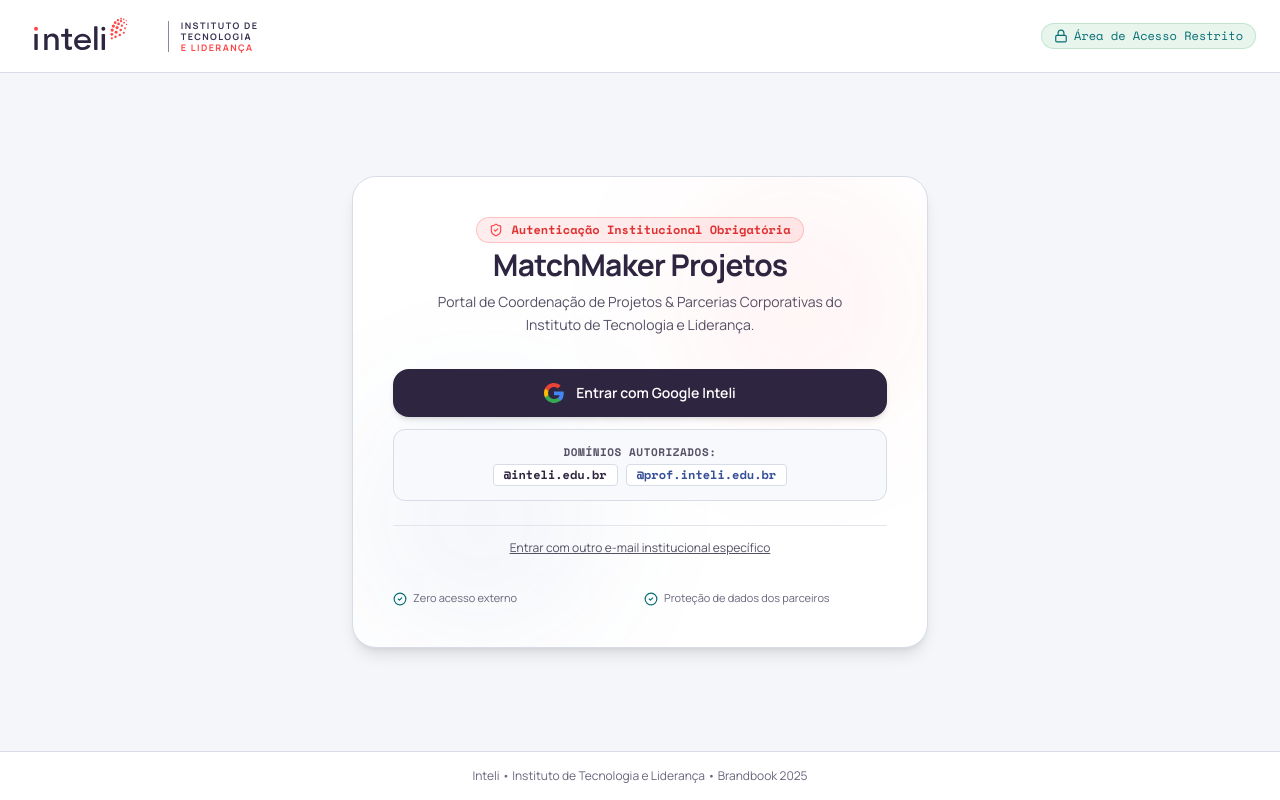
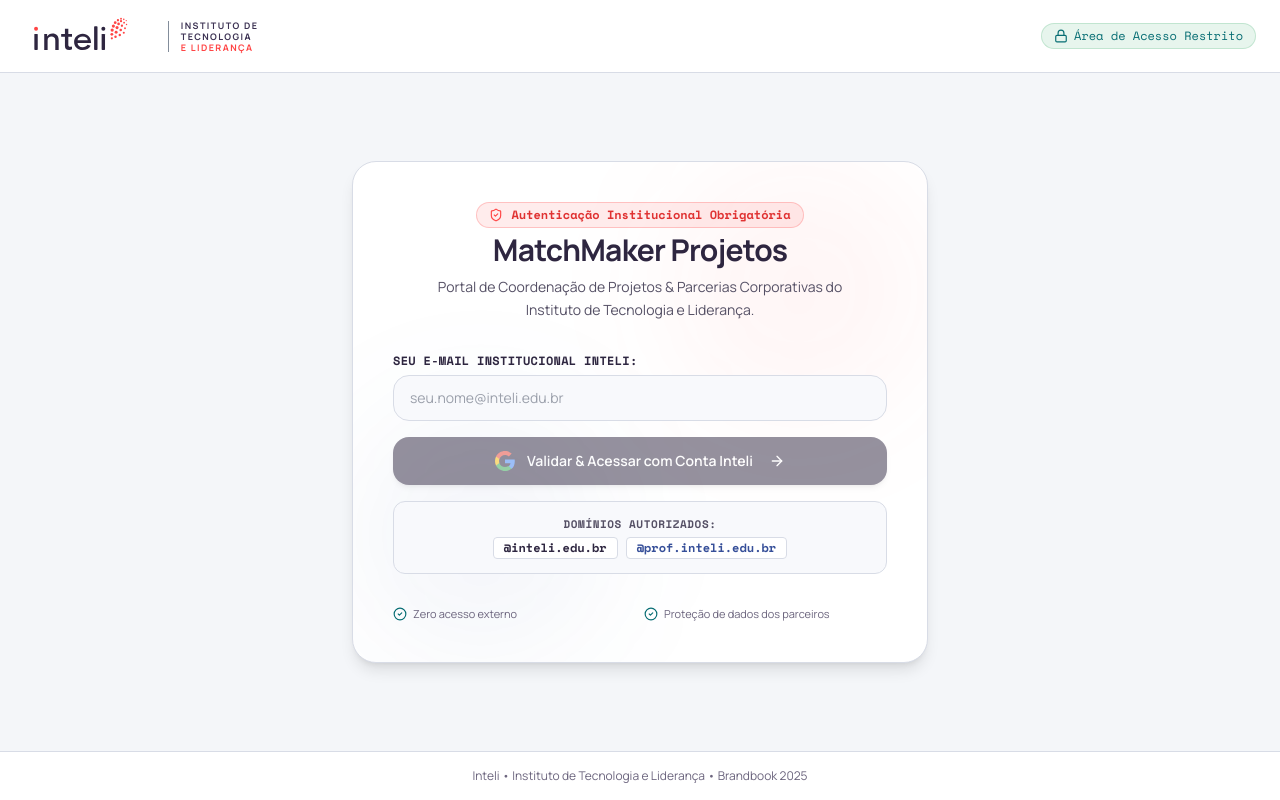
Before and after one commit to WilliamFreitasInteli/analisadordeiniciativa_v2, a React (Vite) app: page / in a window 1280 px wide. Built offline with nearby package versions, Linux system fonts and the light colour scheme; a web font is replaced by a local one.

Commit message:
feat(auth): implement Google Identity Services and refine login
Integrate Google Identity Services client script and update session management to support sessionStorage. Improve email domain validation and restructure the login form to require institutional email input for authentication.

```diff
--- a/index.html
+++ b/index.html
@@ -12,6 +12,8 @@
     <link rel="preconnect" href="https://fonts.googleapis.com">
     <link rel="preconnect" href="https://fonts.gstatic.com" crossorigin>
     <link href="https://fonts.googleapis.com/css2?family=Manrope:wght@300;400;500;600;700;800&family=Platypi:ital,wght@0,300..800;1,300..800&family=Space+Mono:ital,wght@0,400;0,700;1,400;1,700&display=swap" rel="stylesheet">
+    <!-- Google Identity Services client script -->
+    <script src="https://accounts.google.com/gsi/client" async defer></script>
   </head>
   <body class="bg-[#f4f6f9] text-[#2e2640] font-sans antialiased selection:bg-[#ff4545] selection:text-white min-h-screen">
     <div id="root"></div>
--- a/src/components/LoginScreen.tsx
+++ b/src/components/LoginScreen.tsx
@@ -6,14 +6,8 @@
 export const LoginScreen: React.FC = () => {
   const { signInWithGoogle, error, clearError, isLoading } = useAuth();
   const [emailInput, setEmailInput] = useState('');
-  const [isCustomInputOpen, setIsCustomInputOpen] = useState(false);
 
-  const handleQuickGoogleSignIn = async () => {
-    clearError();
-    await signInWithGoogle('william.freitas@inteli.edu.br');
-  };
-
-  const handleCustomSignIn = async (e: React.FormEvent) => {
+  const handleSubmit = async (e: React.FormEvent) => {
     e.preventDefault();
     if (!emailInput.trim()) return;
     await signInWithGoogle(emailInput.trim());
@@ -68,13 +62,31 @@
               </div>
             )}
 
-            {/* Primary Google Login Button */}
-            <div className="space-y-3 pt-2">
+            {/* Institutional Sign-In Form */}
+            <form onSubmit={handleSubmit} className="space-y-4 pt-2">
+              <div>
+                <label className="block text-xs font-bold text-[#2e2640] mb-1.5 uppercase tracking-wide font-mono">
+                  Seu E-mail Institucional Inteli:
+                </label>
+                <div className="relative">
+                  <input
+                    type="email"
+                    required
+                    placeholder="seu.nome@inteli.edu.br"
+                    value={emailInput}
+                    onChange={(e) => {
+                      clearError();
+                      setEmailInput(e.target.value);
+                    }}
+                    className="w-full bg-[#f8f9fc] border border-[#d8dce6] rounded-2xl px-4 py-3 text-sm text-[#2e2640] placeholder-[#9ba0ab] focus:outline-none focus:ring-2 focus:ring-[#ff4545] focus:border-[#ff4545] transition"
+                  />
+                </div>
+              </div>
+
               <button
-                type="button"
-                onClick={handleQuickGoogleSignIn}
-                disabled={isLoading}
-                className="w-full flex items-center justify-center gap-3 py-3.5 px-6 rounded-2xl bg-[#2e2640] hover:bg-[#1f192c] text-white font-semibold text-sm transition shadow-md hover:shadow-lg disabled:opacity-60 cursor-pointer"
+                type="submit"
+                disabled={isLoading || !emailInput.trim()}
+                className="w-full flex items-center justify-center gap-3 py-3.5 px-6 rounded-2xl bg-[#2e2640] hover:bg-[#1f192c] text-white font-semibold text-sm transition shadow-md hover:shadow-lg disabled:opacity-50 disabled:cursor-not-allowed cursor-pointer"
               >
                 {/* Google 'G' Icon */}
                 <svg className="w-5 h-5 shrink-0" viewBox="0 0 24 24">
@@ -96,8 +108,9 @@
                   />
                 </svg>
                 <span>
-                  {isLoading ? 'Conectando...' : 'Entrar com Google Inteli'}
+                  {isLoading ? 'Autenticando credenciais...' : 'Validar & Acessar com Conta Inteli'}
                 </span>
+                <ArrowRight className="w-4 h-4 ml-1" />
               </button>
 
               {/* Allowed Domains Badge */}
@@ -114,47 +127,7 @@
                   </span>
                 </div>
               </div>
-            </div>
-
-            {/* Alternative custom email input for testing different accounts */}
-            <div className="pt-2 border-t border-[#e2e5ec]">
-              {!isCustomInputOpen ? (
-                <button
-                  type="button"
-                  onClick={() => setIsCustomInputOpen(true)}
-                  className="w-full text-center text-xs text-[#555065] hover:text-[#2e2640] transition underline"
-                >
-                  Entrar com outro e-mail institucional específico
-                </button>
-              ) : (
-                <form onSubmit={handleCustomSignIn} className="space-y-3 pt-2">
-                  <label className="block text-xs font-semibold text-[#555065]">
-                    Insira seu e-mail institucional (@inteli.edu.br ou @prof.inteli.edu.br):
-                  </label>
-                  <div className="flex gap-2">
-                    <input
-                      type="email"
-                      required
-                      placeholder="seu.nome@inteli.edu.br"
-                      value={emailInput}
-                      onChange={(e) => setEmailInput(e.target.value)}
-                      className="flex-1 bg-[#f8f9fc] border border-[#d8dce6] rounded-xl px-3.5 py-2 text-xs text-[#2e2640] placeholder-[#9ba0ab] focus:outline-none focus:ring-2 focus:ring-[#ff4545] focus:border-[#ff4545]"
-                    />
-                    <button
-                      type="submit"
-                      disabled={isLoading}
-                      className="px-4 py-2 rounded-xl text-xs font-semibold bg-[#ff4545] hover:bg-[#e03232] text-white transition flex items-center gap-1.5 shadow-sm shrink-0"
-                    >
-                      <span>Validar</span>
-                      <ArrowRight className="w-3.5 h-3.5" />
-                    </button>
-                  </div>
-                  <p className="text-[11px] text-[#6c657e]">
-                    E-mails de domínios públicos (ex: @gmail.com, @hotmail.com) serão sumariamente rejeitados.
-                  </p>
-                </form>
-              )}
-            </div>
+            </form>
 
             {/* Security checklist footer */}
             <div className="pt-2 grid grid-cols-2 gap-2 text-[11px] text-[#6c657e]">
--- a/src/context/AuthContext.tsx
+++ b/src/context/AuthContext.tsx
@@ -31,12 +31,13 @@
   // Restore saved session on mount
   useEffect(() => {
     try {
-      const saved = localStorage.getItem(STORAGE_KEY);
+      const saved = sessionStorage.getItem(STORAGE_KEY) || localStorage.getItem(STORAGE_KEY);
       if (saved) {
         const parsed = JSON.parse(saved) as InteliUser;
         if (isDomainAllowed(parsed.email)) {
           setUser(parsed);
         } else {
+          sessionStorage.removeItem(STORAGE_KEY);
           localStorage.removeItem(STORAGE_KEY);
         }
       }
@@ -48,50 +49,39 @@
   }, []);
 
   const isDomainAllowed = (email: string): boolean => {
+    if (!email || !email.includes('@')) return false;
     const cleanEmail = email.trim().toLowerCase();
-    return ALLOWED_DOMAINS.some(
-      (dom) => cleanEmail.endsWith(`@${dom}`) || cleanEmail.endsWith(`.${dom}`)
-    );
+    const domain = cleanEmail.split('@')[1];
+    return ALLOWED_DOMAINS.includes(domain);
   };
 
   const determineRole = (email: string): InteliUser['role'] => {
     const clean = email.toLowerCase();
-    if (clean.includes('@prof.inteli.edu.br')) {
+    if (clean.endsWith('@prof.inteli.edu.br')) {
       return 'Docente / Professor';
     }
-    if (clean.includes('@aluno.inteli.edu.br')) {
+    if (clean.endsWith('@aluno.inteli.edu.br')) {
       return 'Estudante / Aluno';
     }
     return 'Colaborador / Coordenação';
   };
 
-  const signInWithGoogle = async (customEmail?: string): Promise<boolean> => {
-    setError(null);
-    setIsLoading(true);
-
-    try {
-      let targetEmail = customEmail?.trim().toLowerCase();
-
-      // If no custom email is given, try to read from Google Identity Services or prompt
-      if (!targetEmail) {
-        // Check if user has Google session or prompt prompt/default
-        targetEmail = 'william.freitas@inteli.edu.br';
-      }
+  const processAuthenticatedUser = (userData: { email: string; name?: string; avatar?: string }): boolean => {
+    const targetEmail = userData.email.trim().toLowerCase();
 
     if (!isDomainAllowed(targetEmail)) {
-        const attemptedDomain = targetEmail.includes('@')
-          ? targetEmail.split('@')[1]
-          : 'desconhecido';
+      const domain = targetEmail.includes('@') ? targetEmail.split('@')[1] : 'desconhecido';
       setError(
-          `Domínio "@${attemptedDomain}" não autorizado. O acesso é exclusivo para pessoas com e-mail institucional do Inteli (@inteli.edu.br ou @prof.inteli.edu.br).`
+        `Acesso negado para "@${domain}". Somente contas institucionais do Inteli (@inteli.edu.br ou @prof.inteli.edu.br) possuem autorização de acesso.`
       );
-        setIsLoading(false);
+      setUser(null);
+      sessionStorage.removeItem(STORAGE_KEY);
+      localStorage.removeItem(STORAGE_KEY);
       return false;
     }
 
-      // Format name nicely from email prefix
     const emailPrefix = targetEmail.split('@')[0];
-      const formattedName = emailPrefix
+    const formattedName = userData.name || emailPrefix
       .split('.')
       .map((part) => part.charAt(0).toUpperCase() + part.slice(1))
       .join(' ');
@@ -102,13 +92,29 @@
       email: targetEmail,
       domain: `@${domain}`,
       role: determineRole(targetEmail),
-        avatar: `https://api.dicebear.com/7.x/initials/svg?seed=${encodeURIComponent(formattedName)}&backgroundColor=2e2640&textColor=ffffff`,
+      avatar: userData.avatar || `https://api.dicebear.com/7.x/initials/svg?seed=${encodeURIComponent(formattedName)}&backgroundColor=2e2640&textColor=ffffff`,
     };
 
     setUser(newUser);
-      localStorage.setItem(STORAGE_KEY, JSON.stringify(newUser));
+    setError(null);
+    sessionStorage.setItem(STORAGE_KEY, JSON.stringify(newUser));
+    return true;
+  };
+
+  const signInWithGoogle = async (providedEmail?: string): Promise<boolean> => {
+    setError(null);
+    setIsLoading(true);
+
+    try {
+      if (!providedEmail || !providedEmail.trim()) {
+        setError('Por favor, informe seu e-mail institucional do Inteli.');
         setIsLoading(false);
-      return true;
+        return false;
+      }
+
+      const success = processAuthenticatedUser({ email: providedEmail.trim() });
+      setIsLoading(false);
+      return success;
     } catch (err: any) {
       console.error('Erro na autenticação:', err);
       setError(err.message || 'Falha ao autenticar com a conta Google Inteli.');
@@ -120,6 +126,7 @@
   const signOut = () => {
     setUser(null);
     setError(null);
+    sessionStorage.removeItem(STORAGE_KEY);
     localStorage.removeItem(STORAGE_KEY);
   };
 
```
Lines whose indentation alone changed are shown as unchanged.
